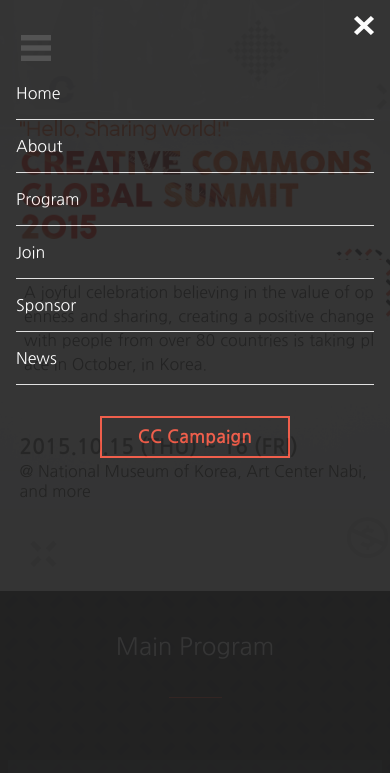
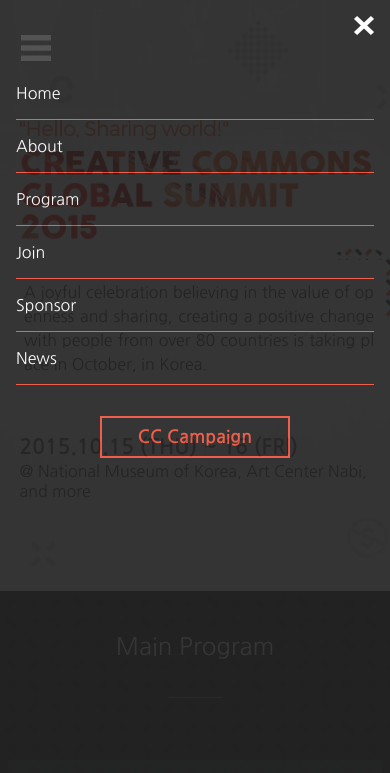
Before and after one commit to amrendrakind/conferencePage_capstoneProject, a website with bundled scripts: page index.html in a window 390 px wide. Both pictures are taken after a click on the element 36 px from the left and 50 px from the top of the page. Shown: the top 773 px of the page. Built offline with nearby package versions, Linux system fonts and the light colour scheme.

Commit message:
Menu item updated.

```diff
--- a/style.css
+++ b/style.css
@@ -85,7 +85,7 @@
   }
 
   .toggle-menu .toggle-nav .nav-list .nav-item {
-    border-bottom: 1px solid #dfdfdf;
+    border-bottom: 1px solid #ef513c;
     padding: 16px 0;
   }
 
```
